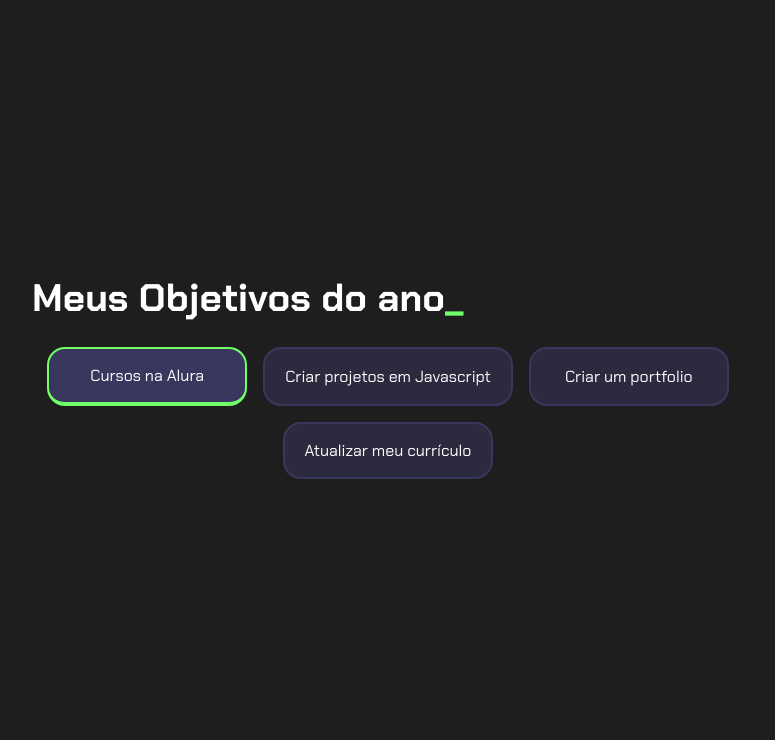
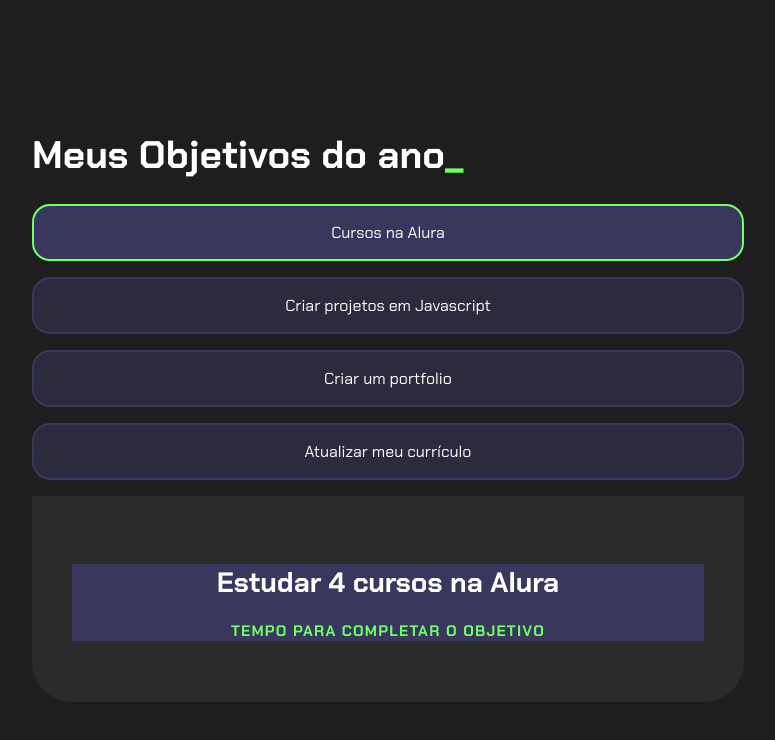
Before and after one commit to felipenievola/aula-01, a website: page index.html in a window 1280 px wide. Both pictures are taken after a click on the button "Cursos na Alura". Shown: the whole page, without its empty margins (252-1027 px from the left). Drawn offline with Linux system fonts and the light colour scheme.

Commit message:
feat: atualizar interface e dependências

```diff
--- a/index.html
+++ b/index.html
@@ -14,7 +14,7 @@
       </h2>
       <div class="conteudo">
         <div class="botoes">
-          <button class="botao ativo">Cursos na Alura</button>
+          <button class="botao">Cursos na Alura</button>
           <button class="botao">Criar projetos em Javascript</button>
           <button class="botao">Criar um portfolio</button>
           <button class="botao">Atualizar meu currículo</button>
--- a/main.js
+++ b/main.js
@@ -1,10 +1,20 @@
 window.addEventListener("DOMContentLoaded", () => {
-  const botoes = document.querySelectorAll(".botao");
+  const botoes = Array.from(document.querySelectorAll(".botao"));
+  const abas = Array.from(document.querySelectorAll(".aba-conteudo"));
 
-  botoes.forEach((botao) => {
-    botao.addEventListener("click", () => {
-      botoes.forEach((item) => item.classList.remove("ativo"));
-      botao.classList.add("ativo");
+  function mostrarAba(indice) {
+    botoes.forEach((botao, posicao) => {
+      botao.classList.toggle("ativo", posicao === indice);
     });
+
+    abas.forEach((aba, posicao) => {
+      aba.classList.toggle("ativo", posicao === indice);
+    });
+  }
+
+  botoes.forEach((botao, indice) => {
+    botao.addEventListener("click", () => mostrarAba(indice));
   });
+
+  mostrarAba(-1);
 });
--- /dev/null
+++ b/package.json
@@ -0,0 +1,5 @@
+{
+  "dependencies": {
+    "playwright": "^1.60.0"
+  }
+}
--- a/style.css
+++ b/style.css
@@ -2,6 +2,7 @@
 
 :root {
   --cor-de-fundo: #1e1e1e;
+  --texto-fundo: #2b2b2b;
   --verde: #6fff67;
   --branco: #ffffff;
   --botao-ativo: #3a375e;
@@ -39,6 +40,12 @@ body {
   padding: 2rem 1.5rem;
 }
 
+.conteudo {
+  display: flex;
+  flex-direction: column;
+  gap: 1rem;
+}
+
 .titulo-principal {
   text-align: left;
   width: 100%;
@@ -53,20 +60,22 @@ body {
 .botoes {
   display: flex;
   flex-direction: column;
+  flex-wrap: nowrap;
   gap: 1rem;
   width: 100%;
+  align-items: stretch;
 }
 
 .botao {
   font-family: "Chakra Petch", sans-serif;
   background-color: var(--botao-inativo);
   color: var(--branco);
-  display: inline-flex;
+  display: flex;
   justify-content: center;
   align-items: center;
+  width: 100%;
   padding: 1rem 1.25rem;
   font-size: 1rem;
-  width: 100%;
   border: 2px solid var(--botao-ativo);
   border-radius: 18px;
   cursor: pointer;
@@ -83,39 +92,57 @@ body {
   border-color: var(--verde);
 }
 
+.abas-textos {
+  background-color: var(--texto-fundo);
+  padding: 1.25rem;
+  border-radius: 18px;
+}
+
+.aba-conteudo {
+  display: none;
+}
+
+.aba-conteudo.ativo {
+  display: block;
+}
+
+.aba-conteudo-titulo-principal {
+  font-size: 1.4rem;
+  text-align: left;
+  margin-bottom: 0.25rem;
+}
+
+.aba-conteudo-titulo-secundario {
+  text-align: left;
+  color: var(--verde);
+  text-transform: uppercase;
+  font-size: 0.95rem;
+  letter-spacing: 0.08em;
+}
+
 @media screen and (min-width: 768px) {
   .botoes {
-    flex-direction: row;
-    flex-wrap: wrap;
-    justify-content: center;
+    flex-direction: column;
+    flex-wrap: nowrap;
+    align-items: stretch;
   }
 
   .botao {
-    width: auto;
-    min-width: 200px;
+    width: 100%;
+    min-width: 0;
   }
+
   .abas-textos {
-  background-color: var(--texto-fundo);
     padding: 40px;
     border-radius: 0 0 40px 40px;
   }
-.botao.ativo {
-  background-color: var(--botao-ativo);
-  border-bottom: 4px solid var(--verde);
-}
-.aba-conteudo.ativo {
-  display: block;
-}
-.aba-conteudo {
-  display: none;
-}
+
   .aba-conteudo-titulo-principal {
     font-size: 28px;
     text-align: center;
   }
+
   .aba-conteudo-titulo-secundario {
     text-align: center;
-  color: var(--verde);
-  text-transform: uppercase;
   }
 }
```
Also changed, not shown: 2 other files. Lines whose indentation alone changed are shown as unchanged.
